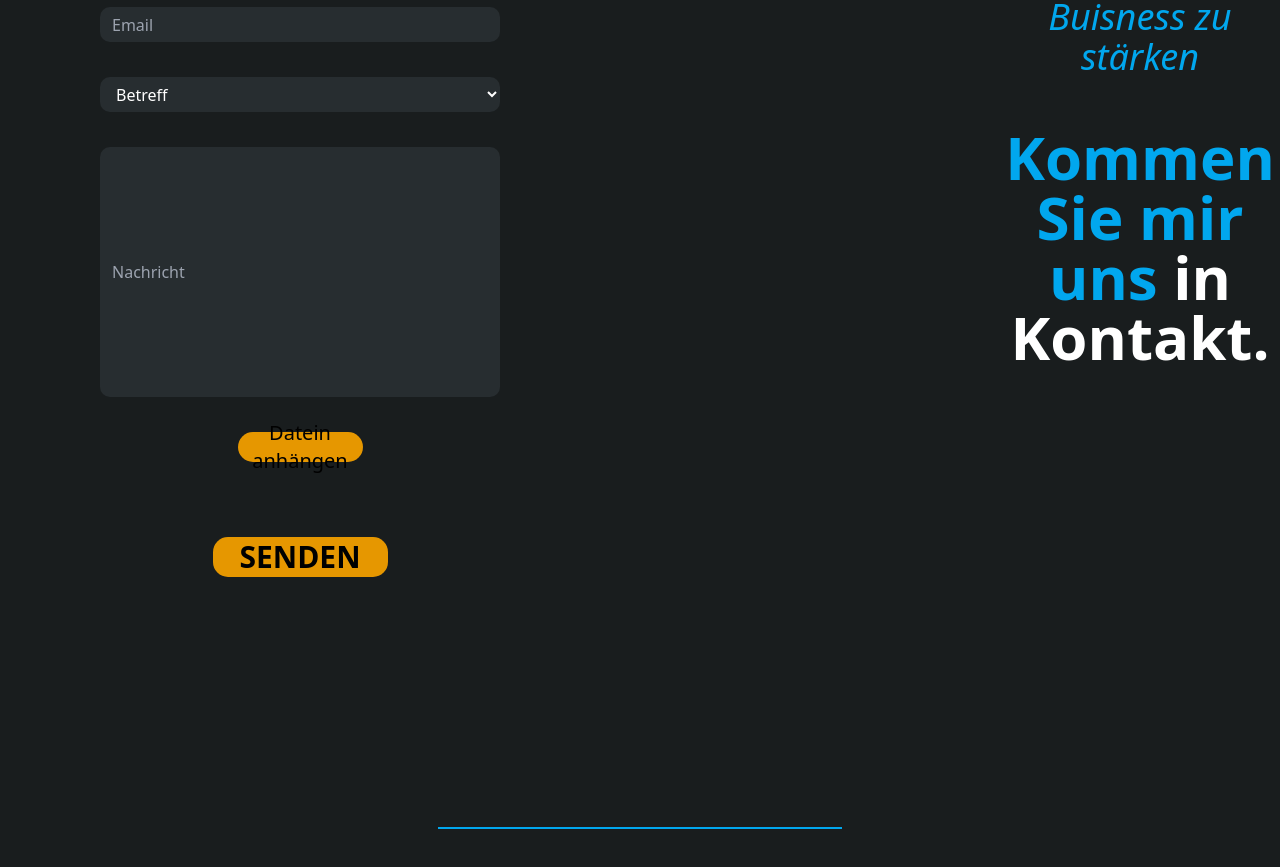
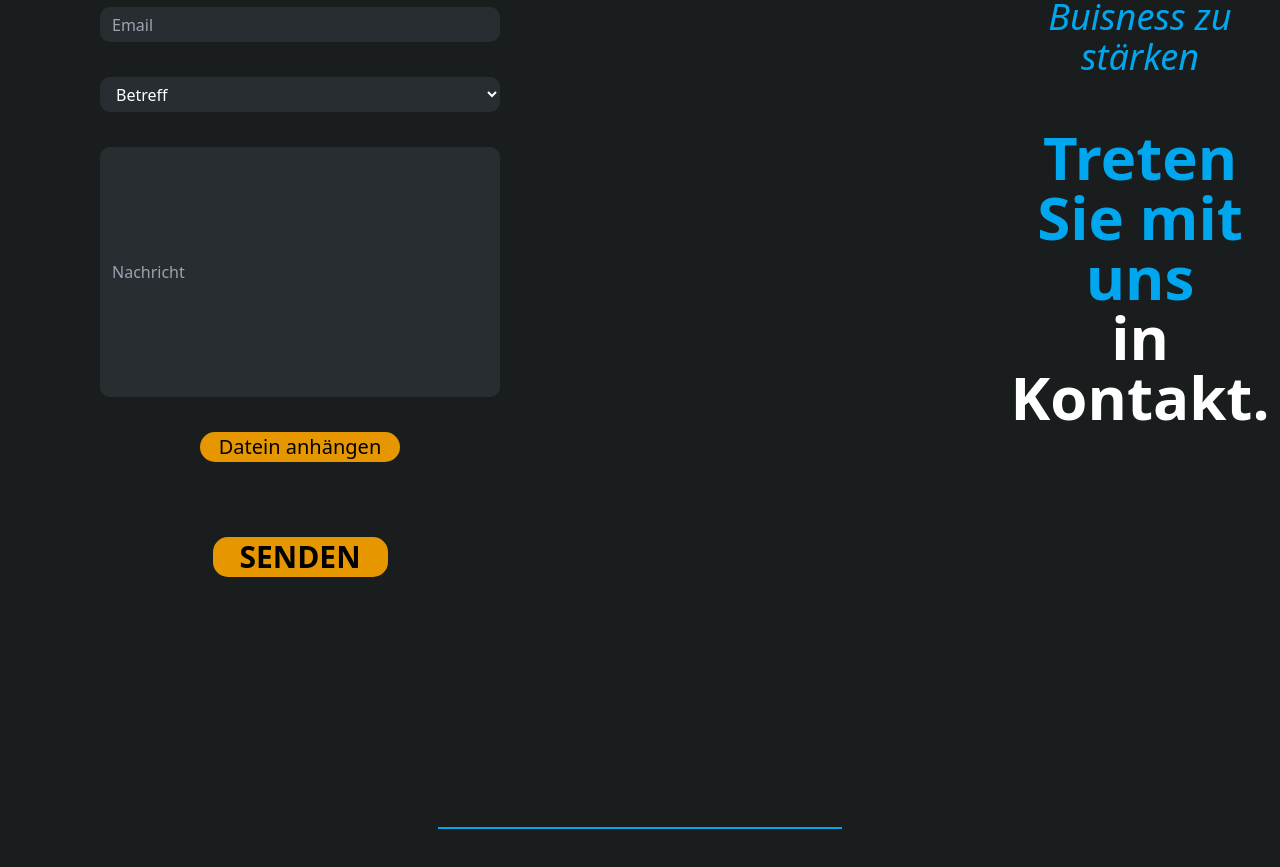
Before and after one commit to Ferbion-lT/V3, a Vue app: page / in a window 1280 px wide. Shown: the part 5820-6687 px from the top of the page. Built offline with nearby package versions, Linux system fonts and the light colour scheme.

Commit message:
feat: improved the size of the elements

```diff
--- a/src/components/Contact.vue
+++ b/src/components/Contact.vue
@@ -26,7 +26,7 @@
                     <input class="bg-[#272d30] rounded-[10px] h-[250px] w-[400px] pl-3" placeholder="Nachricht">
                 </div>
                 <div class="flex justify-center">
-                    <a href="#"><div class="bg-[#e69700] rounded-[15px] text-center w-[125px] h-[30px] flex justify-center items-center text-black text-xl transition duration-150 hover:scale-110 hover:text-white">Datein anhängen</div></a>
+                    <a href="#"><div class="bg-[#e69700] rounded-[15px] text-center w-[200px] h-[30px] flex justify-center items-center text-black text-xl transition duration-150 hover:scale-110 hover:text-white">Datein anhängen</div></a>
                 </div>
                 <div class="flex justify-center pt-10">
                     <a href="#"><div class="bg-[#e69700] rounded-[15px] text-center w-[175px] h-[40px] flex justify-center items-center uppercase text-black font-bold text-3xl transition duration-300 hover:scale-110 hover:text-white">Senden</div></a>
@@ -38,7 +38,7 @@
                     <span class="text-[#01a7ee]">Buisness zu stärken</span>
                     </span>
                     <div class="flex">
-                        <span class="text-[#01a7ee] font-bold text-6xl text-center">Kommen Sie mir uns <span class="text-white">in Kontakt.</span></span>
+                        <span class="text-[#01a7ee] font-bold text-6xl text-center">Treten Sie mit uns <br><span class="text-white">in Kontakt.</span></span>
                     </div>
                 </div>
             </div>
```
